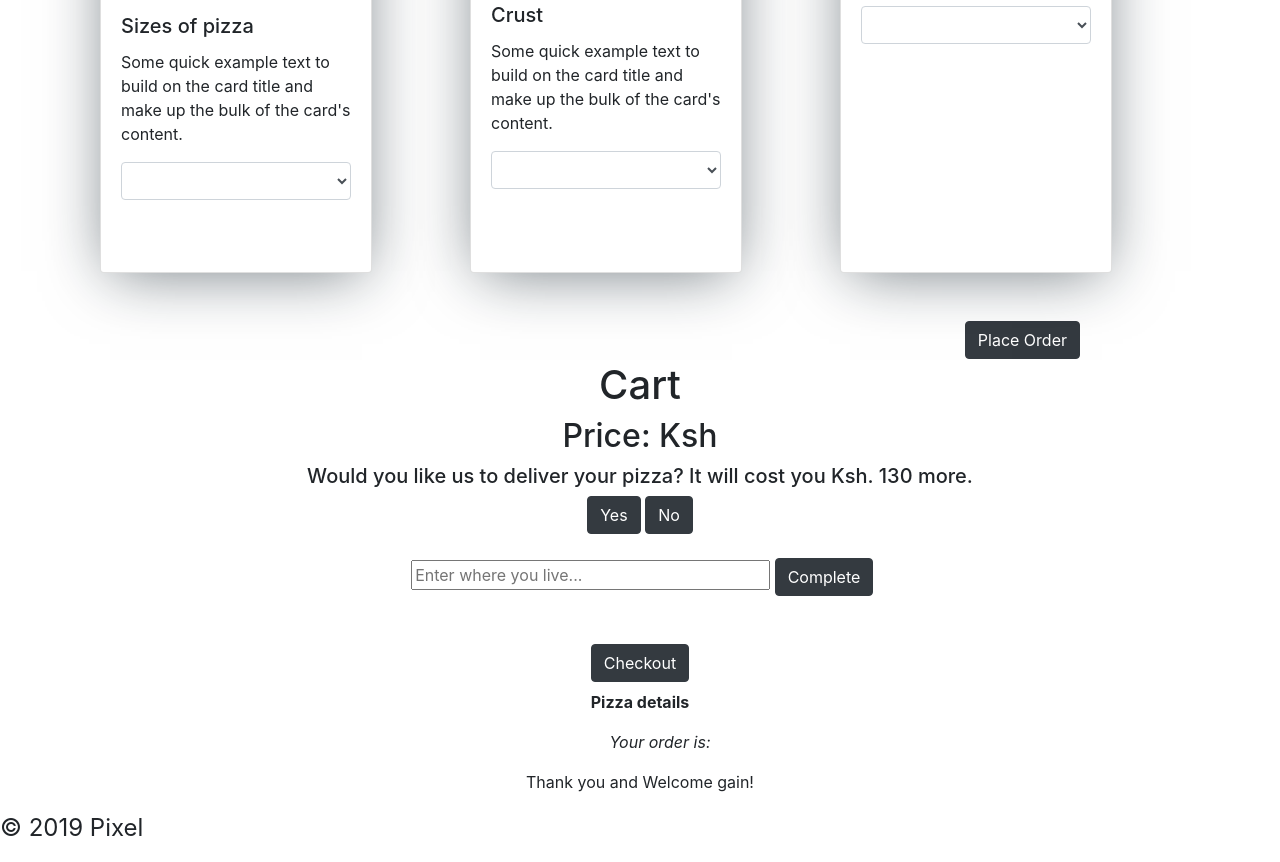
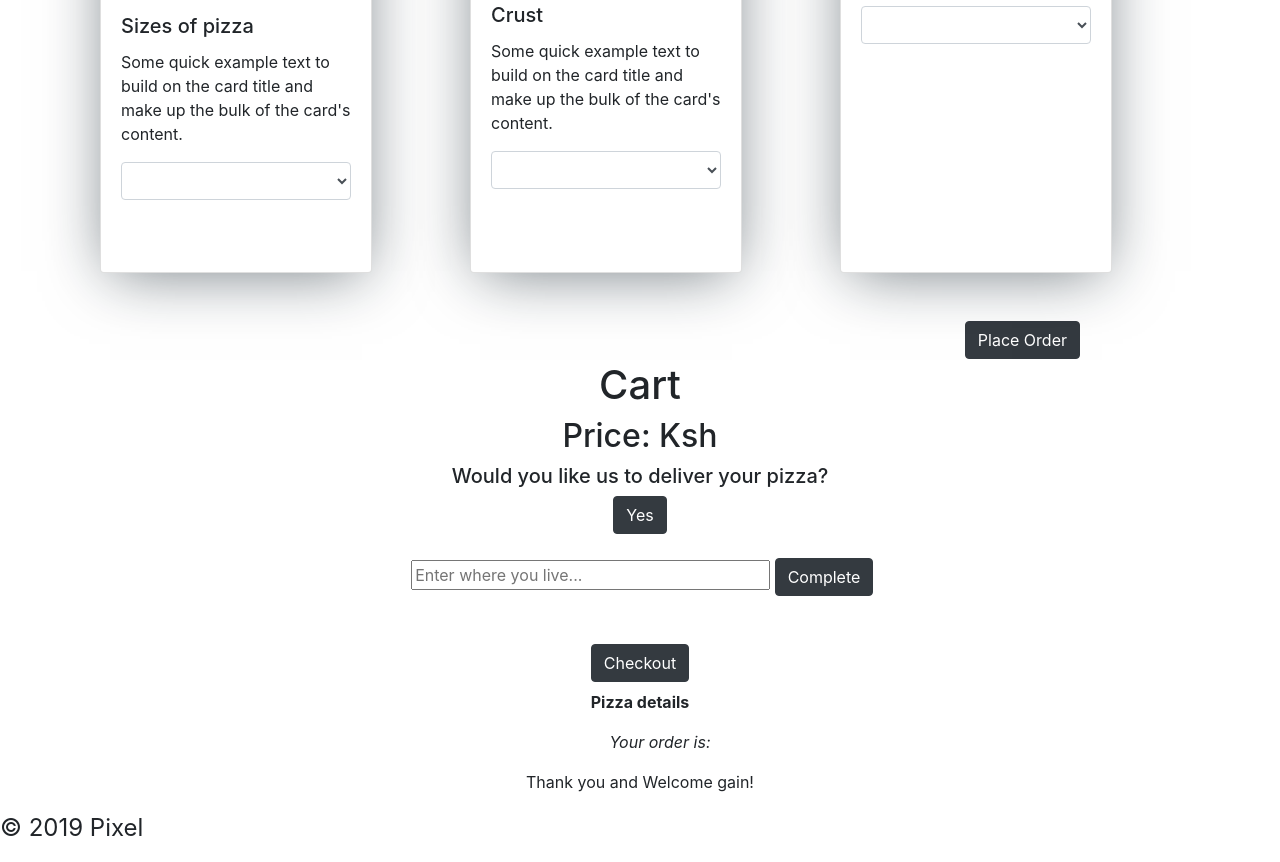
Before and after one commit to Pixel-0/the-pizza-peddler, a plain HTML site: page index.html in a window 1280 px wide. Shown: the part 1179-2041 px from the top of the page. Drawn offline with Linux system fonts and the light colour scheme; some icons are missing; a web font is replaced by a local one.

```diff
--- a/index.html
+++ b/index.html
@@ -118,9 +118,10 @@
     <h1 class="page-header">Cart</h1>
     <h2>Price: Ksh <span id="final-cost"></span></h2>
     <div class="deliver">
-      <h5>Would you like us to deliver your pizza? It will cost you Ksh. 130 more.</h5>
+      <h5>Would you like us to deliver your pizza?</h5>
       <button id="yes" class="btn btn-dark yes" type="submit">Yes</button>
-      <button id="no" class="btn btn-dark no" type="submit">No</button>
+
+      <!-- <button id="no" class="btn btn-dark no" type="submit">No</button> -->
     </div>
     <br>
     <!-- <p>We have received your order. It will be delivered at <span></span></p> -->
```
